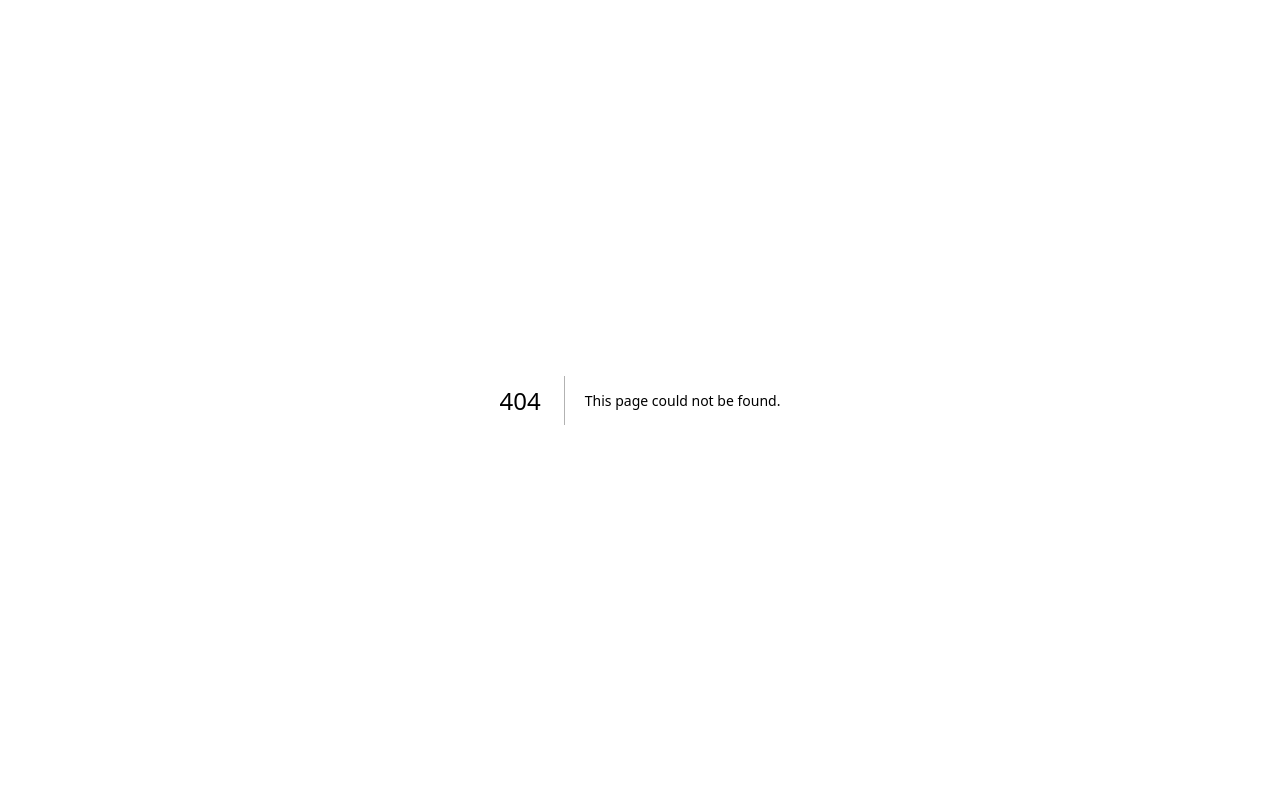
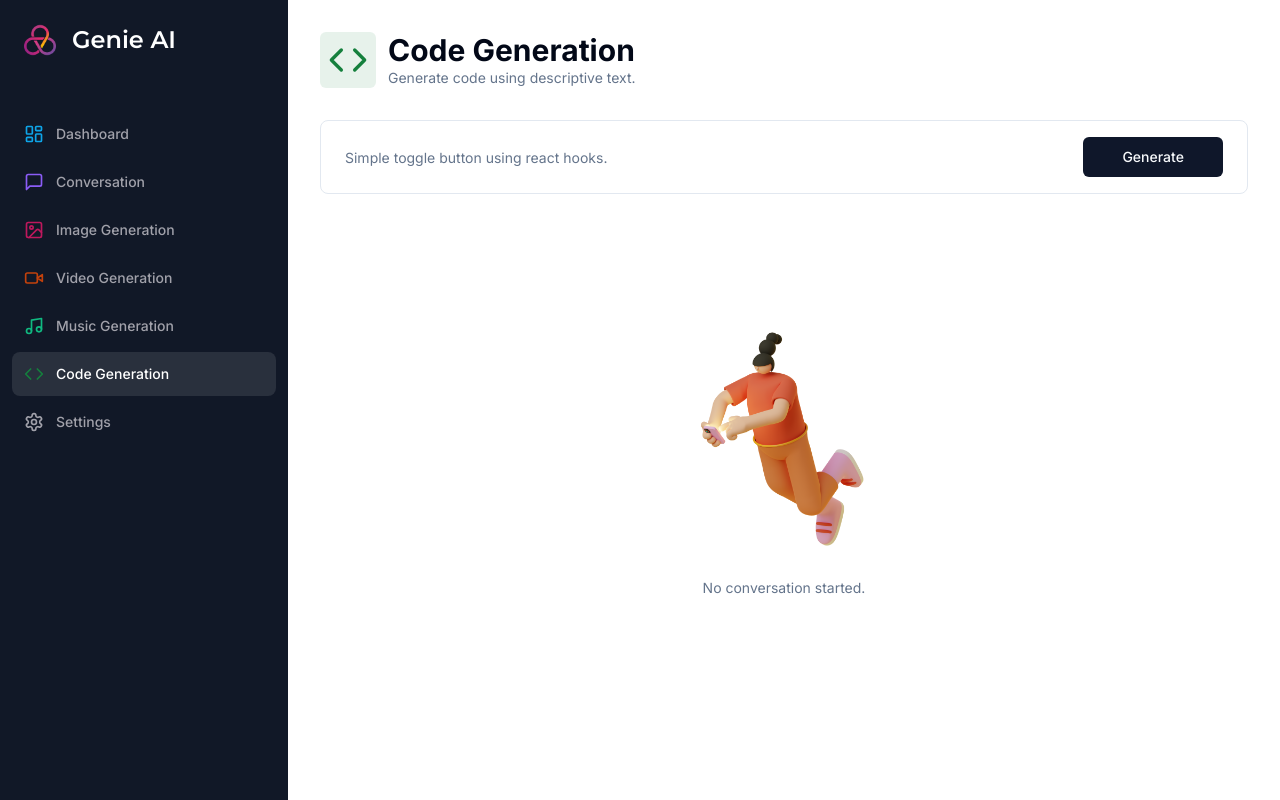
Before and after one commit to d2ndjim/ai-saas, a Next.js app: page /code in a window 1280 px wide. Before the commit this address had no page. Built offline with nearby package versions, Linux system fonts and the light colour scheme.

Commit message:
Complete code generation

```diff
--- /dev/null
+++ b/app/(dashboard)/(routes)/code/constants.ts
@@ -0,0 +1,7 @@
+import * as z from "zod";
+
+export const formSchema = z.object({
+  prompt: z.string().min(1, {
+    message: "Prompt is required."
+  }),
+});
--- /dev/null
+++ b/app/(dashboard)/(routes)/code/page.tsx
@@ -0,0 +1,149 @@
+"use client";
+
+import * as z from "zod";
+import axios from "axios";
+import { Code } from "lucide-react";
+import { useForm } from "react-hook-form";
+import { useState } from "react";
+import { toast } from "react-hot-toast";
+import ReactMarkdown from "react-markdown";
+import { useRouter } from "next/navigation";
+import { ChatCompletionRequestMessage } from "openai";
+
+import { BotAvatar } from "@/components/bot-avatar";
+import { Heading } from "@/components/heading";
+import { Button } from "@/components/ui/button";
+import { Input } from "@/components/ui/input";
+import { zodResolver } from "@hookform/resolvers/zod";
+import { Form, FormControl, FormField, FormItem } from "@/components/ui/form";
+import { cn } from "@/lib/utils";
+import { Loader } from "@/components/loader";
+import { UserAvatar } from "@/components/user-avatar";
+import { Empty } from "@/components/ui/empty";
+import { useProModal } from "@/hooks/use-pro-modal";
+
+import { formSchema } from "./constants";
+
+const CodePage = () => {
+  const router = useRouter();
+  const proModal = useProModal();
+  const [messages, setMessages] = useState<ChatCompletionRequestMessage[]>([]);
+
+  const form = useForm<z.infer<typeof formSchema>>({
+    resolver: zodResolver(formSchema),
+    defaultValues: {
+      prompt: ""
+    }
+  });
+
+  const isLoading = form.formState.isSubmitting;
+
+  const onSubmit = async (values: z.infer<typeof formSchema>) => {
+    try {
+      const userMessage: ChatCompletionRequestMessage = { role: "user", content: values.prompt };
+      const newMessages = [...messages, userMessage];
+
+      const response = await axios.post('/api/code', { messages: newMessages });
+      setMessages((current) => [...current, userMessage, response.data]);
+
+      form.reset();
+    } catch (error: any) {
+      if (error?.response?.status === 403) {
+        proModal.onOpen();
+      } else {
+        toast.error("Something went wrong.");
+      }
+    } finally {
+      router.refresh();
+    }
+  }
+
+  return (
+    <div>
+      <Heading
+        title="Code Generation"
+        description="Generate code using descriptive text."
+        icon={Code}
+        iconColor="text-green-700"
+        bgColor="bg-green-700/10"
+      />
+      <div className="px-4 lg:px-8">
+        <div>
+          <Form {...form}>
+            <form
+              onSubmit={form.handleSubmit(onSubmit)}
+              className="
+                rounded-lg
+                border
+                w-full
+                p-4
+                px-3
+                md:px-6
+                focus-within:shadow-sm
+                grid
+                grid-cols-12
+                gap-2
+              "
+            >
+              <FormField
+                name="prompt"
+                render={({ field }) => (
+                  <FormItem className="col-span-12 lg:col-span-10">
+                    <FormControl className="m-0 p-0">
+                      <Input
+                        className="border-0 outline-none focus-visible:ring-0 focus-visible:ring-transparent"
+                        disabled={isLoading}
+                        placeholder="Simple toggle button using react hooks."
+                        {...field}
+                      />
+                    </FormControl>
+                  </FormItem>
+                )}
+              />
+              <Button className="col-span-12 lg:col-span-2 w-full" type="submit" disabled={isLoading} size="icon">
+                Generate
+              </Button>
+            </form>
+          </Form>
+        </div>
+        <div className="space-y-4 mt-4">
+          {isLoading && (
+            <div className="p-8 rounded-lg w-full flex items-center justify-center bg-muted">
+              <Loader />
+            </div>
+          )}
+          {messages.length === 0 && !isLoading && (
+            <Empty label="No conversation started." />
+          )}
+          <div className="flex flex-col-reverse gap-y-4">
+            {messages.map((message) => (
+              <div
+                key={message.content}
+                className={cn(
+                  "p-8 w-full flex items-start gap-x-8 rounded-lg",
+                  message.role === "user" ? "bg-white border border-black/10" : "bg-muted",
+                )}
+              >
+                {message.role === "user" ? <UserAvatar /> : <BotAvatar />}
+                <ReactMarkdown components={{
+                  pre: ({ node, ...props }) => (
+                    <div className="overflow-auto w-full my-2 bg-black/10 p-2 rounded-lg">
+                      <pre {...props} />
+                    </div>
+                  ),
+                  code: ({ node, ...props }) => (
+                    <code className="bg-black/10 rounded-lg p-1" {...props} />
+                  )
+                }} className="text-sm overflow-hidden leading-7">
+                  {message.content || ""}
+                </ReactMarkdown>
+              </div>
+            ))}
+          </div>
+        </div>
+      </div>
+    </div>
+   );
+}
+
+export default CodePage;
--- /dev/null
+++ b/app/api/code/route.ts
@@ -0,0 +1,60 @@
+import { auth } from "@clerk/nextjs";
+import { NextResponse } from "next/server";
+import { ChatCompletionRequestMessage, Configuration, OpenAIApi } from "openai";
+
+// import { checkSubscription } from "@/lib/subscription";
+// import { incrementApiLimit, checkApiLimit } from "@/lib/api-limit";
+
+const configuration = new Configuration({
+  apiKey: process.env.OPENAI_API_KEY,
+});
+
+const openai = new OpenAIApi(configuration);
+
+const instructionMessage: ChatCompletionRequestMessage = {
+  role: "system",
+  content: "You are a code generator. You must answer only in markdown code snippets. Use code comments for explanations."
+};
+
+export async function POST(
+  req: Request
+) {
+  try {
+    const { userId } = auth();
+    const body = await req.json();
+    const { messages  } = body;
+
+    if (!userId) {
+      return new NextResponse("Unauthorized", { status: 401 });
+    }
+
+    if (!configuration.apiKey) {
+      return new NextResponse("OpenAI API Key not configured.", { status: 500 });
+    }
+
+    if (!messages) {
+      return new NextResponse("Messages are required", { status: 400 });
+    }
+
+    // const freeTrial = await checkApiLimit();
+    // const isPro = await checkSubscription();
+
+    // if (!freeTrial && !isPro) {
+    //   return new NextResponse("Free trial has expired. Please upgrade to pro.", { status: 403 });
+    // }
+
+    const response = await openai.createChatCompletion({
+      model: "gpt-3.5-turbo",
+      messages: [instructionMessage, ...messages]
+    });
+
+    // if (!isPro) {
+    //   await incrementApiLimit();
+    // }
+
+    return NextResponse.json(response.data.choices[0].message);
+  } catch (error) {
+    console.log('[CODE_ERROR]', error);
+    return new NextResponse("Internal Error", { status: 500 });
+  }
+};
--- a/package.json
+++ b/package.json
@@ -32,6 +32,7 @@
     "react-dom": "18.2.0",
     "react-hook-form": "^7.45.4",
     "react-hot-toast": "^2.4.1",
+    "react-markdown": "^8.0.7",
     "tailwind-merge": "^1.14.0",
     "tailwindcss": "3.3.3",
     "tailwindcss-animate": "^1.0.6",
```
Also changed, not shown: 1 other file (tests, documents, lock files or other folders).
